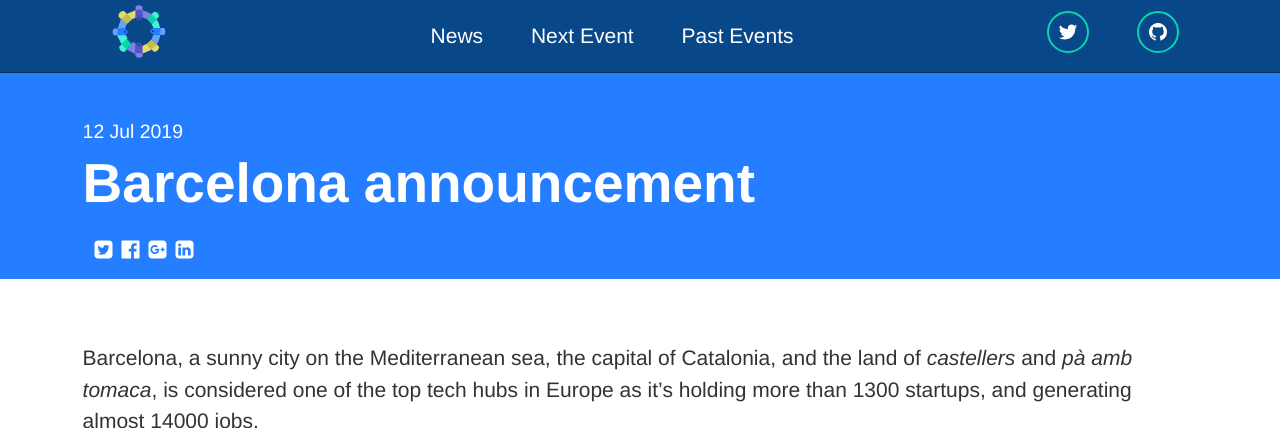
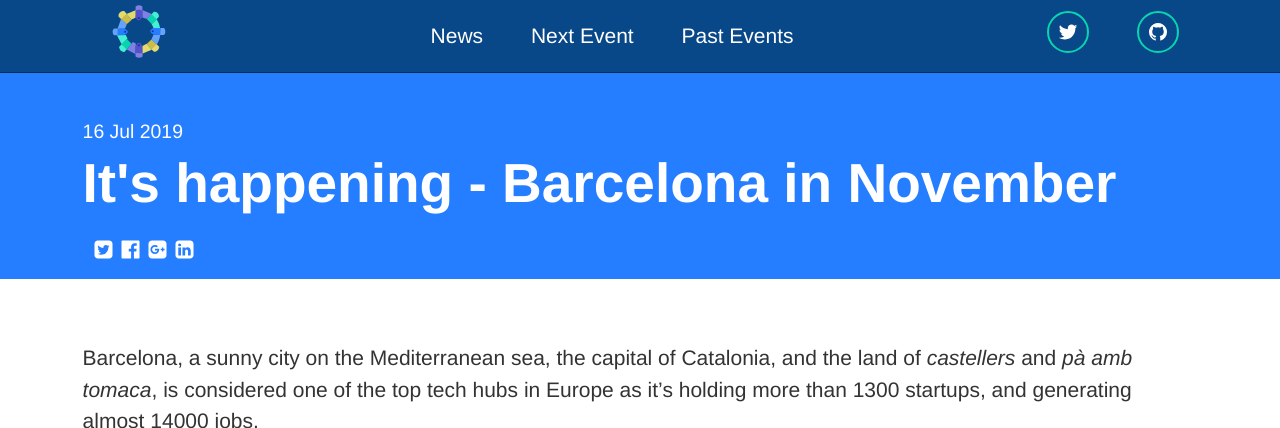
Before and after one commit to RustFestEU/blog.rustfest.eu, a Jekyll site: the page built from _posts/2019-07-16-barcelona-announcement.md, in a window 1280 px wide, cut to the strip 0-428 px from the top of the page. Built offline with Jekyll 4.4.1, drawn with Linux system fonts in a browser that asks for light colours.

Commit message:
Moved to correct date and nicer title

```diff
--- a/_posts/2019-07-12-barcelona-announcement.md
+++ b/_posts/2019-07-16-barcelona-announcement.md
@@ -1,6 +1,6 @@
 ---
 layout: post
-title: "Barcelona announcement"
+title: "It's happening - Barcelona in November"
 ---
 Barcelona, a sunny city on the Mediterranean sea, the capital of Catalonia, and the land of *castellers* and *pà amb tomaca*, is considered one of the top tech hubs in Europe as it’s holding more than 1300 startups, and generating almost 14000 jobs.
 
--- a/_sass/components/_home.scss
+++ b/_sass/components/_home.scss
@@ -26,7 +26,7 @@ section.twitter {
   }
 }
 
-#call-for-papers {
+div#call-for-papers {
   padding: 3em 0;
 }
 
```
